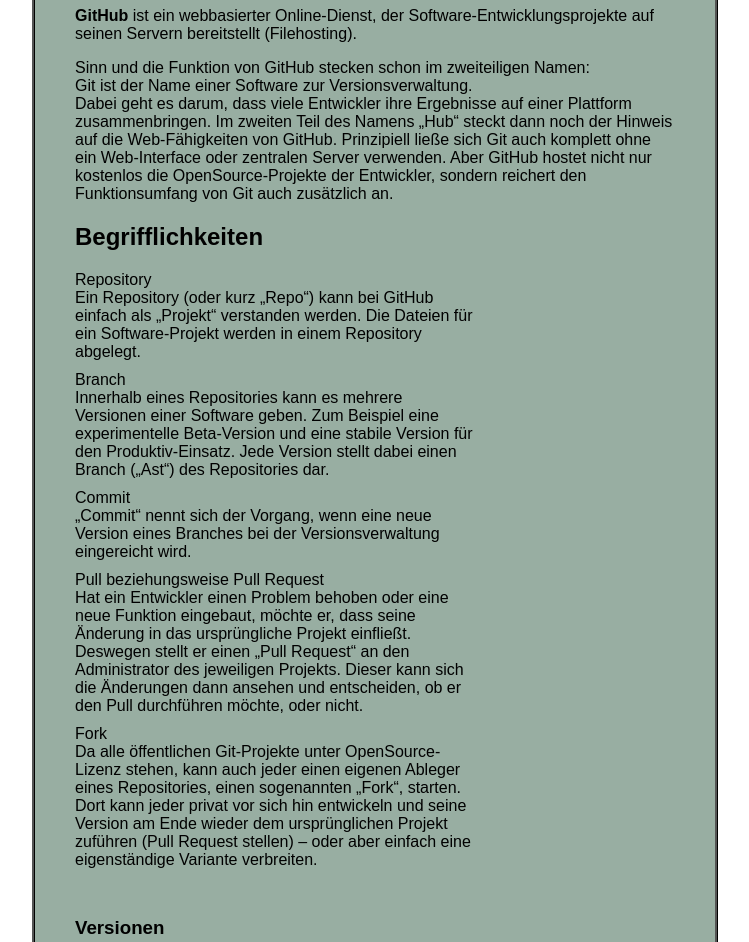
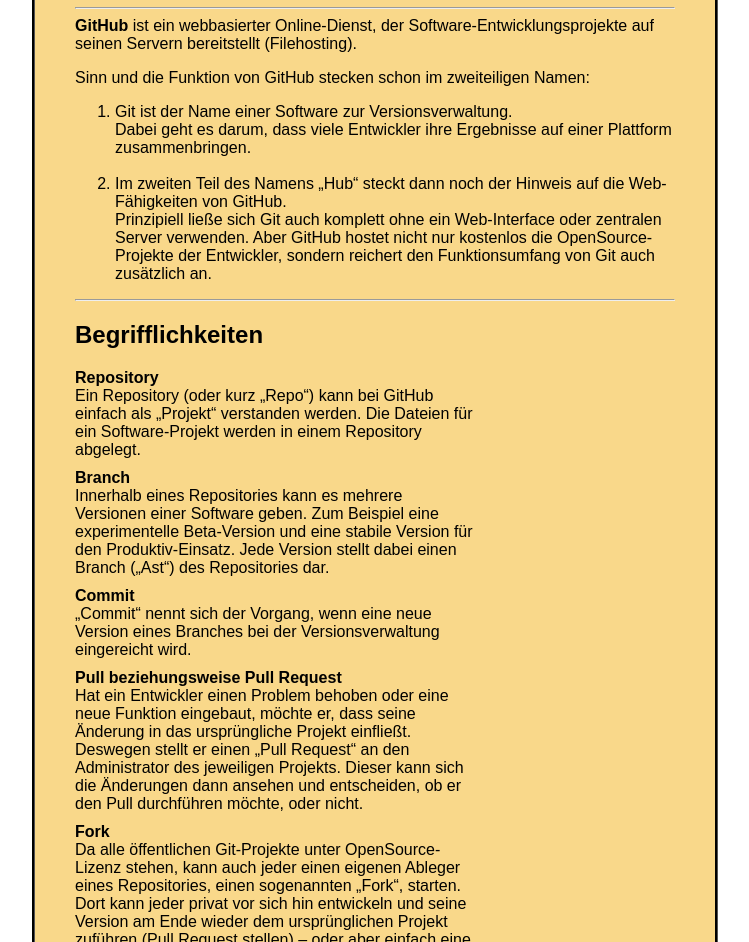
Before and after one commit to schusters0553063/Github-Presentation-html-css-, a plain HTML site: page index.html in a window 1280 px wide. Shown: the part 124-1066 px from the top of the page, without its empty margins (265-1014 px from the left). Drawn offline with Linux system fonts and the light colour scheme.

Commit message:
finished presentation

```diff
--- a/CSS/stylesheet.css
+++ b/CSS/stylesheet.css
@@ -28,12 +28,12 @@
 
 .test {
   font-family:sans-serif;
-  background: #98aea2;
+  background: #f9d88a;
   margin-left: auto;
   margin-right: auto;
   width: 600px;
   padding: 40px;
-  border-style: ridge;
+  border-style: groove;
   border-color: 0000;
 }
 .left {
--- a/index.html
+++ b/index.html
@@ -7,25 +7,32 @@
 <body>
 <div class="test">
   <h1> WIE FUNTIONIERT GITHUB? </h1>
+  <hr />
     <div class="block"> <strong>GitHub</strong> ist ein webbasierter Online-Dienst, der Software-Entwicklungsprojekte auf seinen Servern bereitstellt (Filehosting).
     </div>
     <p> Sinn und die Funktion von GitHub stecken schon im zweiteiligen Namen: <br>
-      Git ist der Name einer Software zur Versionsverwaltung.<br>
-      Dabei geht es darum, dass viele Entwickler ihre Ergebnisse auf einer Plattform zusammenbringen.
-
-      Im zweiten Teil des Namens „Hub“ steckt dann noch der Hinweis auf die Web-Fähigkeiten von GitHub. Prinzipiell ließe sich Git auch komplett ohne ein Web-Interface oder zentralen Server verwenden. Aber GitHub hostet nicht nur kostenlos die OpenSource-Projekte der Entwickler, sondern reichert den Funktionsumfang von Git auch zusätzlich an.
+      <ol>
+      <li>Git ist der Name einer Software zur Versionsverwaltung.<br>
+      Dabei geht es darum, dass viele Entwickler ihre Ergebnisse auf einer Plattform zusammenbringen.</li>
+<br>
+      <li>Im zweiten Teil des Namens „Hub“ steckt dann noch der Hinweis auf die Web-Fähigkeiten von GitHub.<br>
+     Prinzipiell ließe sich Git auch komplett ohne ein Web-Interface oder zentralen Server verwenden. Aber GitHub hostet nicht nur kostenlos die OpenSource-Projekte der Entwickler, sondern reichert den Funktionsumfang von Git auch zusätzlich an.</li>
+    </ol>
     </p>
+  <hr />
   <h2> Begrifflichkeiten </h2>
     <ul class="personal-data">
-     <li><span class="left">Repository</span> <span class="right">Ein Repository (oder kurz „Repo“) kann bei GitHub einfach als „Projekt“ verstanden werden. Die Dateien für ein Software-Projekt werden in einem Repository abgelegt. </span>
-       <li><span class="left">Branch</span> <span class="right">Innerhalb eines Repositories kann es mehrere Versionen einer Software geben. Zum Beispiel eine experimentelle Beta-Version und eine stabile Version für den Produktiv-Einsatz. Jede Version stellt dabei einen Branch („Ast“) des Repositories dar.</span>
-         <li><span class="left">Commit</span> <span class="right">„Commit“ nennt sich der Vorgang, wenn eine neue Version eines Branches bei der Versionsverwaltung eingereicht wird.</span>
-           <li><span class="left">Pull beziehungsweise Pull Request</span> <span class="right">Hat ein Entwickler einen Problem behoben oder eine neue Funktion eingebaut, möchte er, dass seine Änderung in das ursprüngliche Projekt einfließt. Deswegen stellt er einen „Pull Request“ an den Administrator des jeweiligen Projekts. Dieser kann sich die Änderungen dann ansehen und entscheiden, ob er den Pull durchführen möchte, oder nicht.</span>
-             <li><span class="left">Fork</span> <span class="right">Da alle öffentlichen Git-Projekte unter OpenSource-Lizenz stehen, kann auch jeder einen eigenen Ableger eines Repositories, einen sogenannten „Fork“, starten. Dort kann jeder privat vor sich hin entwickeln und seine Version am Ende wieder dem ursprünglichen Projekt zuführen (Pull Request stellen) – oder aber einfach eine eigenständige Variante verbreiten.</span>
+     <li><span class="left"><strong>Repository</strong></span> <span class="right">Ein Repository (oder kurz „Repo“) kann bei GitHub einfach als „Projekt“ verstanden werden. Die Dateien für ein Software-Projekt werden in einem Repository abgelegt. </span>
+       <li><span class="left"><strong>Branch</strong></span> <span class="right">Innerhalb eines Repositories kann es mehrere Versionen einer Software geben. Zum Beispiel eine experimentelle Beta-Version und eine stabile Version für den Produktiv-Einsatz. Jede Version stellt dabei einen Branch („Ast“) des Repositories dar.</span>
+         <li><span class="left"><strong>Commit</strong></span> <span class="right">„Commit“ nennt sich der Vorgang, wenn eine neue Version eines Branches bei der Versionsverwaltung eingereicht wird.</span>
+           <li><span class="left"><strong>Pull beziehungsweise Pull Request</strong></span> <span class="right">Hat ein Entwickler einen Problem behoben oder eine neue Funktion eingebaut, möchte er, dass seine Änderung in das ursprüngliche Projekt einfließt. Deswegen stellt er einen „Pull Request“ an den Administrator des jeweiligen Projekts. Dieser kann sich die Änderungen dann ansehen und entscheiden, ob er den Pull durchführen möchte, oder nicht.</span>
+             <li><span class="left"><strong>Fork</strong></span> <span class="right">Da alle öffentlichen Git-Projekte unter OpenSource-Lizenz stehen, kann auch jeder einen eigenen Ableger eines Repositories, einen sogenannten „Fork“, starten. Dort kann jeder privat vor sich hin entwickeln und seine Version am Ende wieder dem ursprünglichen Projekt zuführen (Pull Request stellen) – oder aber einfach eine eigenständige Variante verbreiten.</span>
     </ul>
+  <hr />
   <h3> Versionen </h3>
       <p> Während Open-Source-Projekte GitHub kostenfrei, aber dann nur mit öffentlich einsehbaren Repositories nutzen dürfen, ist das Erstellen privater, also nichtöffentlicher Repositories kostenpflichtig. <br> Außerdem bietet GitHub, Inc. größeren Unternehmen mit GitHub Enterprise an, eine eigene, abgetrennte GitHub-Installation zu liefern.
       </p>
+    <hr />
   <h4> weitere Vorteile </h4>
     <ol>
     <li> Community-Features </li>
```
